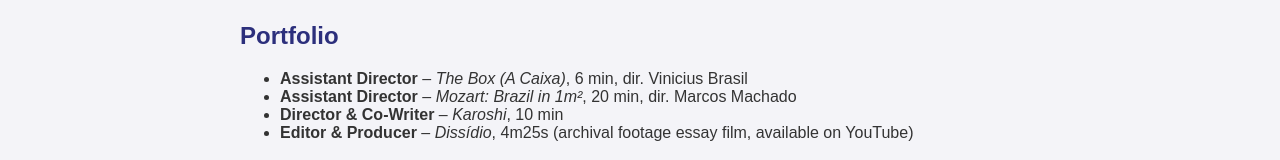
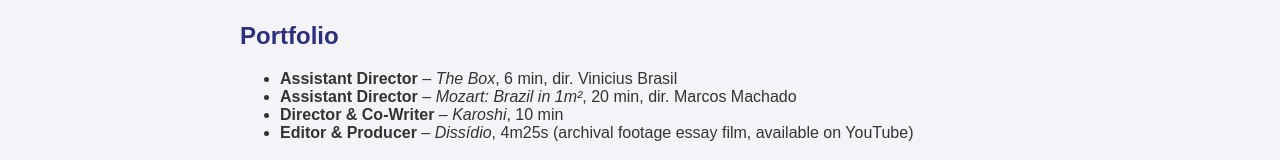
Before and after one commit to caueboni/My-Portfolio, a plain HTML site: page index.html in a window 1280 px wide. Shown: the part 308-468 px from the top of the page. Drawn offline with Linux system fonts and the light colour scheme.

Commit message:
index.html

```diff
--- a/index.html
+++ b/index.html
@@ -53,7 +53,7 @@
     <section class="section">
       <h2>Portfolio</h2>
       <ul>
-        <li><strong>Assistant Director</strong> – <em>The Box (A Caixa)</em>, 6 min, dir. Vinicius Brasil</li>
+        <li><strong>Assistant Director</strong> – <em>The Box</em>, 6 min, dir. Vinicius Brasil</li>
         <li><strong>Assistant Director</strong> – <em>Mozart: Brazil in 1m²</em>, 20 min, dir. Marcos Machado</li>
         <li><strong>Director & Co-Writer</strong> – <em>Karoshi</em>, 10 min</li>
         <li><strong>Editor & Producer</strong> – <em>Dissídio</em>, 4m25s (archival footage essay film, available on YouTube)</li>
```
